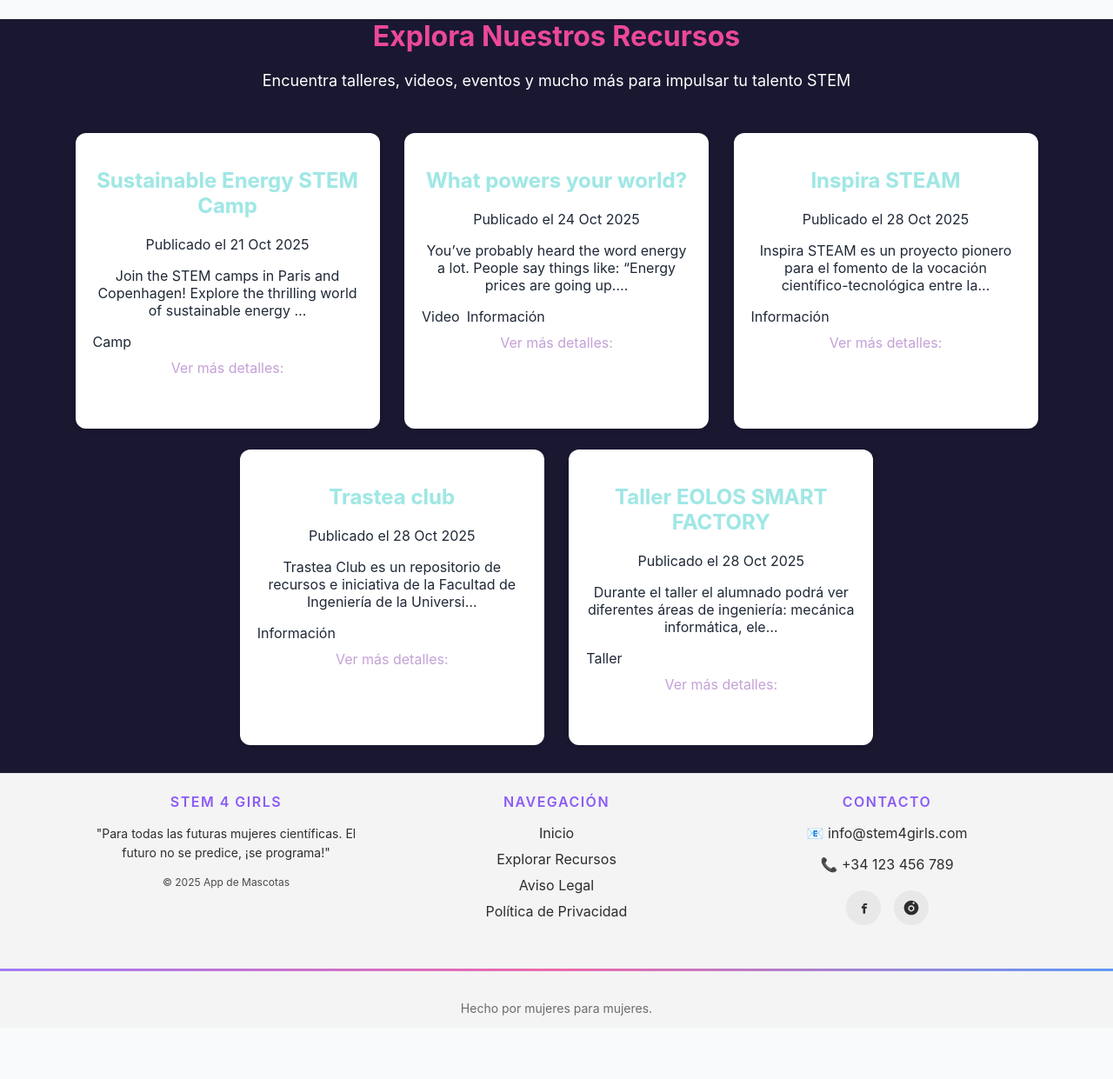
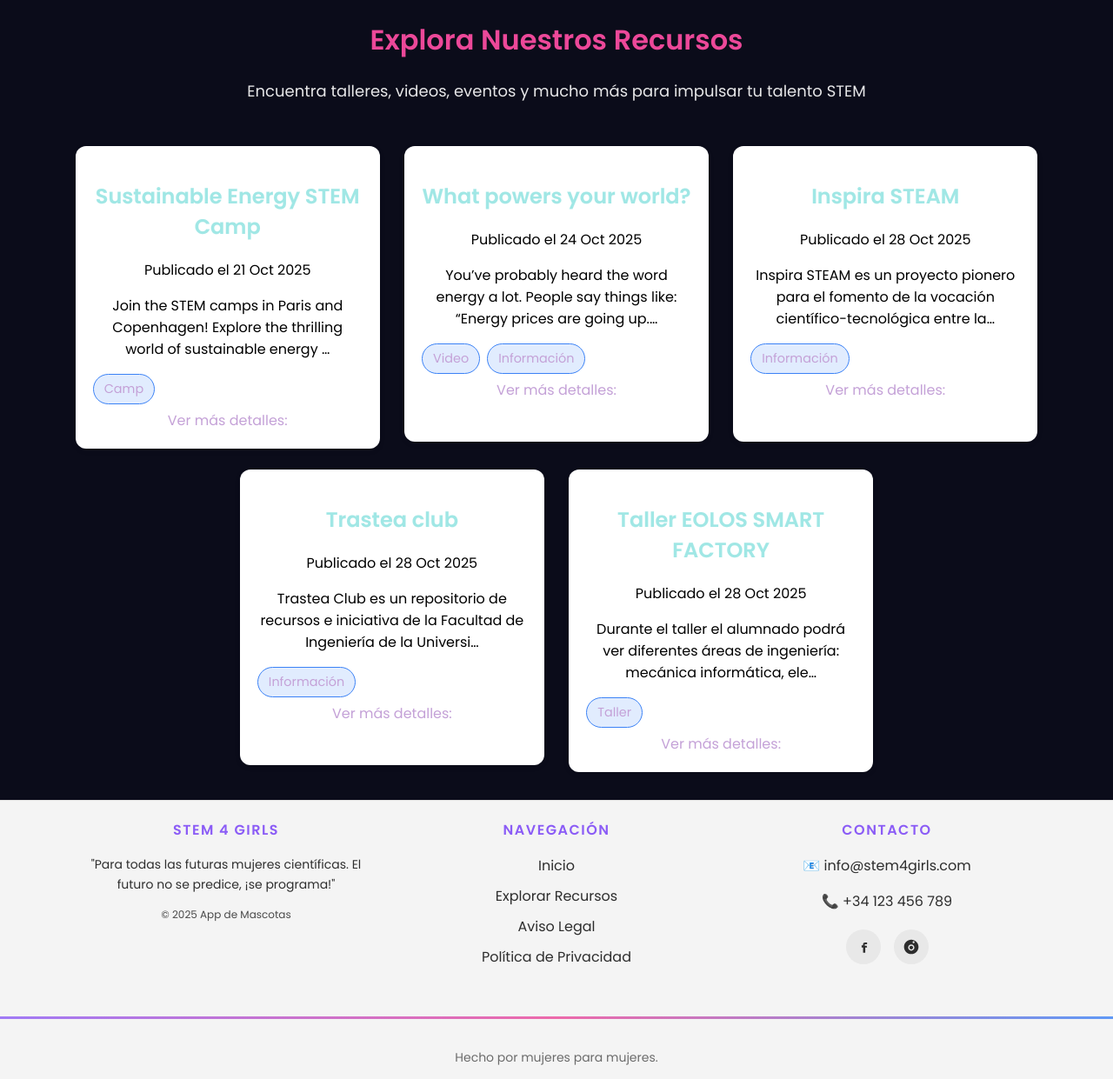
Before and after one commit to IRIA-PICO/stem4girls, a Django app: page /appstem4girls/recursos/ in a window 1280 px wide. Shown: the part 103-1344 px from the top of the page at 87% size. Before the commit the page ends 1271 px from the top, so only its background shows below. Run offline with Django 5.2, Linux system fonts and the light colour scheme; data comes from the database, SQL or seed files in the repository.

Commit message:
correccion general css

```diff
--- a/appstem4girls/static/css/recursos.css
+++ b/appstem4girls/static/css/recursos.css
@@ -1,13 +1,13 @@
 /*lista_recursos*/
 .l_recursos{
-  background-color: #1a1831;
+  background-color: var(--bg-dark);;
 }
 .info_L_recursos{
-  color: white;
+  color:var(--text-light);
   text-align: center;
 }
 .info_L_recursos h1{
-  color: #EC4899;
+  color: var(--secondary);
 }
 .info_L_recursos p{
   font-size: large;
@@ -17,6 +17,9 @@
   padding: 20px;
   box-sizing: border-box; /* incluye el padding dentro del 100% */
   text-align: center;
+}
+.grid_recursos p {
+ color: black;
 }
 
 .recurso_card {
@@ -56,7 +59,21 @@
   display: flex;
   flex-wrap: wrap;
   gap: 8px;
-  margin-bottom: 10px;
+  margin-top: 6px;
+  margin-bottom: 6px;
+}
+
+.tag {
+  padding: 6px 12px;
+  border: 1px solid var(--accent);
+  border-radius: 20px;
+  background-color: rgba(59, 130, 246, 0.15);
+  font-size: 0.9rem;
+  font-weight: 500;
+}
+.tag a{
+  text-decoration: none;
+   color: var(--accent);
 }
 /*detalles_recurso*/
 .recurso {
--- a/appstem4girls/static/css/tags.css
+++ b/appstem4girls/static/css/tags.css
@@ -1,13 +1,4 @@
-/* ===== Estilos generales ===== */
-body {
-  font-family: 'Inter', sans-serif;
-  background-color: #f9fafb;
-  color: #1f2937;
-  margin: 0;
-  padding: 0;
-}
 
-/* ===== Sección principal ===== */
 .tags_section {
   text-align: center;
   padding: 60px 20px;
@@ -23,12 +14,10 @@ body {
 }
 
 .tags_section .subtitle {
-  color: #4b5563;
   font-size: 1rem;
   margin-bottom: 40px;
 }
 
-/* ===== Rejilla de tarjetas ===== */
 .tags_grid {
   display: flex;
   flex-wrap: wrap;
@@ -42,6 +31,7 @@ body {
   min-height: 150px;
   border-radius: 16px;
   padding: 25px 20px;
+  background-color: white;
   box-shadow: 0 4px 10px rgba(0,0,0,0.08);
   display: flex;
   flex-direction: column;
--- a/appstem4girls/templates/base.html
+++ b/appstem4girls/templates/base.html
@@ -6,12 +6,12 @@
         <meta name="description" content="STEM 4 girls - Recursos educativos para futuras científicas">
         {% load static %}
         <link rel="stylesheet" href="{% static 'css/base.css' %}">
-        <link rel="stylesheet" href="{% static 'css/recursos.css' %}">
-        <link rel="stylesheet" href="{% static 'css/proveedores.css' %}">
-        <link rel="stylesheet" href="{% static 'css/index.css' %}">
-        <link rel="stylesheet" href="{% static 'css/tags.css' %}">
+        {% block extra_css %}{% endblock %}
+
         <link href="https://fonts.googleapis.com/css2?family=Poppins:wght@400;600&display=swap" rel="stylesheet">
         <link rel="icon" href="{% static 'images/logoI.ico' %}" type="image/x-icon">
+
+
         <title>{% block titulo %}Stem 4 girls-INDICE{% endblock %}</title>
     </head>
     <body>
--- a/appstem4girls/templates/index.html
+++ b/appstem4girls/templates/index.html
@@ -1,6 +1,9 @@
 {% extends "base.html" %}
 
 {% load static%}
+{% block extra_css %}
+<link rel="stylesheet" href="{% static 'css/index.css' %}">
+{% endblock %}
 
 {% block titulo %}STEM 4 Girls - Inicio{% endblock %}
 
--- a/appstem4girls/templates/lista_proveedores.html
+++ b/appstem4girls/templates/lista_proveedores.html
@@ -1,7 +1,9 @@
 {% extends "base.html" %}
 
 {% load static%}
-
+{% block extra_css %}
+<link rel="stylesheet" href="{% static 'css/proveedores.css' %}">
+{% endblock %}
 {% block titulo %}Proveedores{% endblock %}
 
 {% block contenido %}
--- a/appstem4girls/templates/lista_recursos.html
+++ b/appstem4girls/templates/lista_recursos.html
@@ -1,9 +1,12 @@
 {% extends "base.html" %}
 
 {% block titulo %} Recursos Stem4Girls {% endblock %}
+{% load static %}
+{% block extra_css %}
+<link rel="stylesheet" href="{% static 'css/recursos.css' %}">
+{% endblock %}
 
 {% block contenido %}
-
 <!-- BEGIN ENTRIES -->
 <div class="l_recursos">
     <div class="info_L_recursos">
@@ -25,7 +28,9 @@
                     <div class="tags_recurso">
                         {% for tag in recurso.tags.all %}
                             <!-- añadir tags con propiedades -->
-                            <span class="tag">{{ tag.nombre }}</span>
+                            <a href="{% url 'detalle_tag' tag.id %}" class="tag">
+                                {{ tag.nombre }}
+                            </a>
                         {% endfor %}
                     </div>
                 {% endif %}
--- a/appstem4girls/templates/lista_tags.html
+++ b/appstem4girls/templates/lista_tags.html
@@ -1,6 +1,11 @@
 {% extends "base.html" %}
 
 {% block titulo %} Etiquetas Stem4Girls {% endblock %}
+
+{% load static%}
+{% block extra_css %}
+<link rel="stylesheet" href="{% static 'css/tags.css' %}">
+{% endblock %}
 
 {% block contenido %}
 <section class="tags_section">
```
Also changed, not shown: appstem4girls/templates/detalle_recurso.html (+8 -1 lines), appstem4girls/templates/detalle_tag.html (+9 -0 lines).
